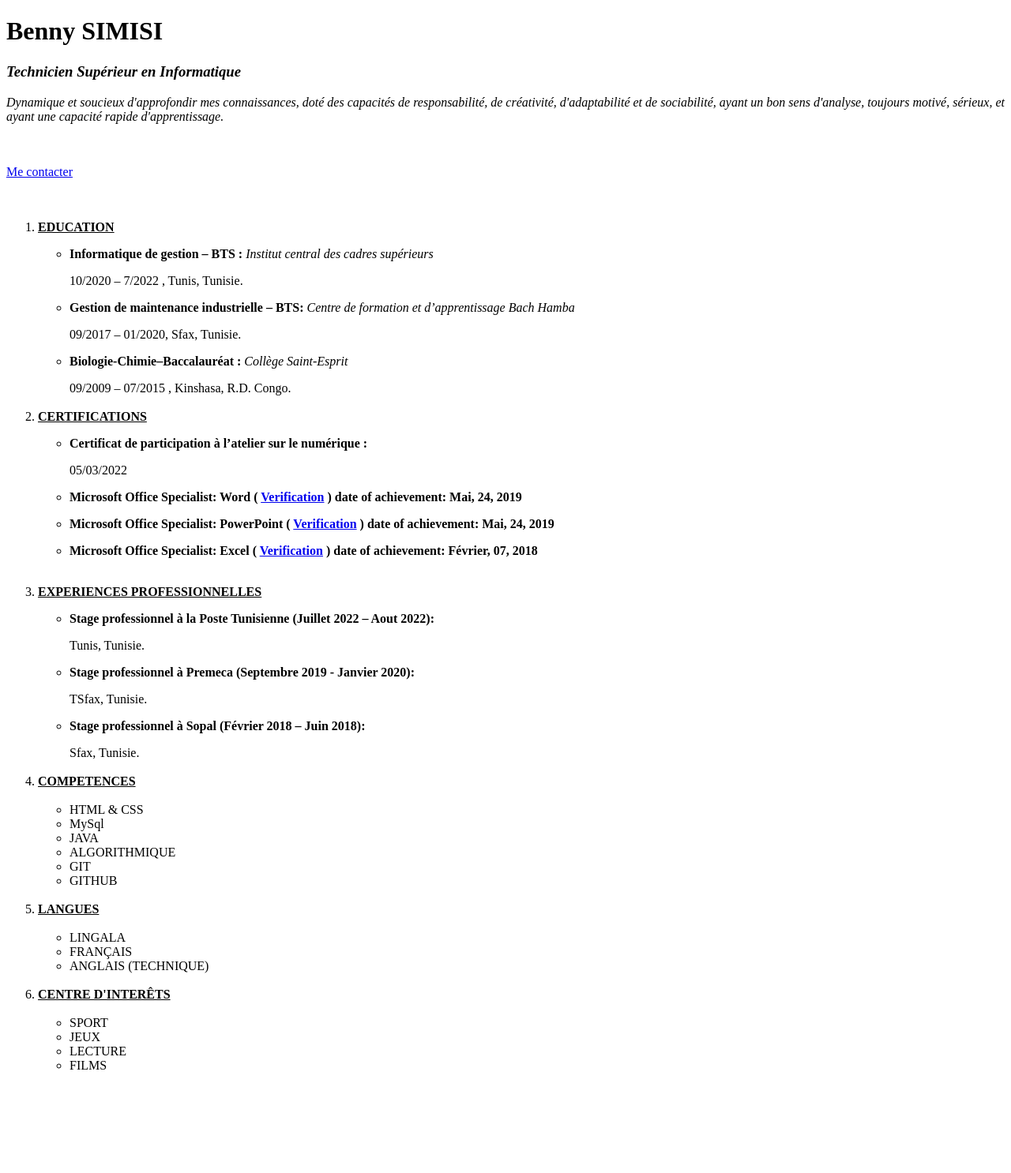
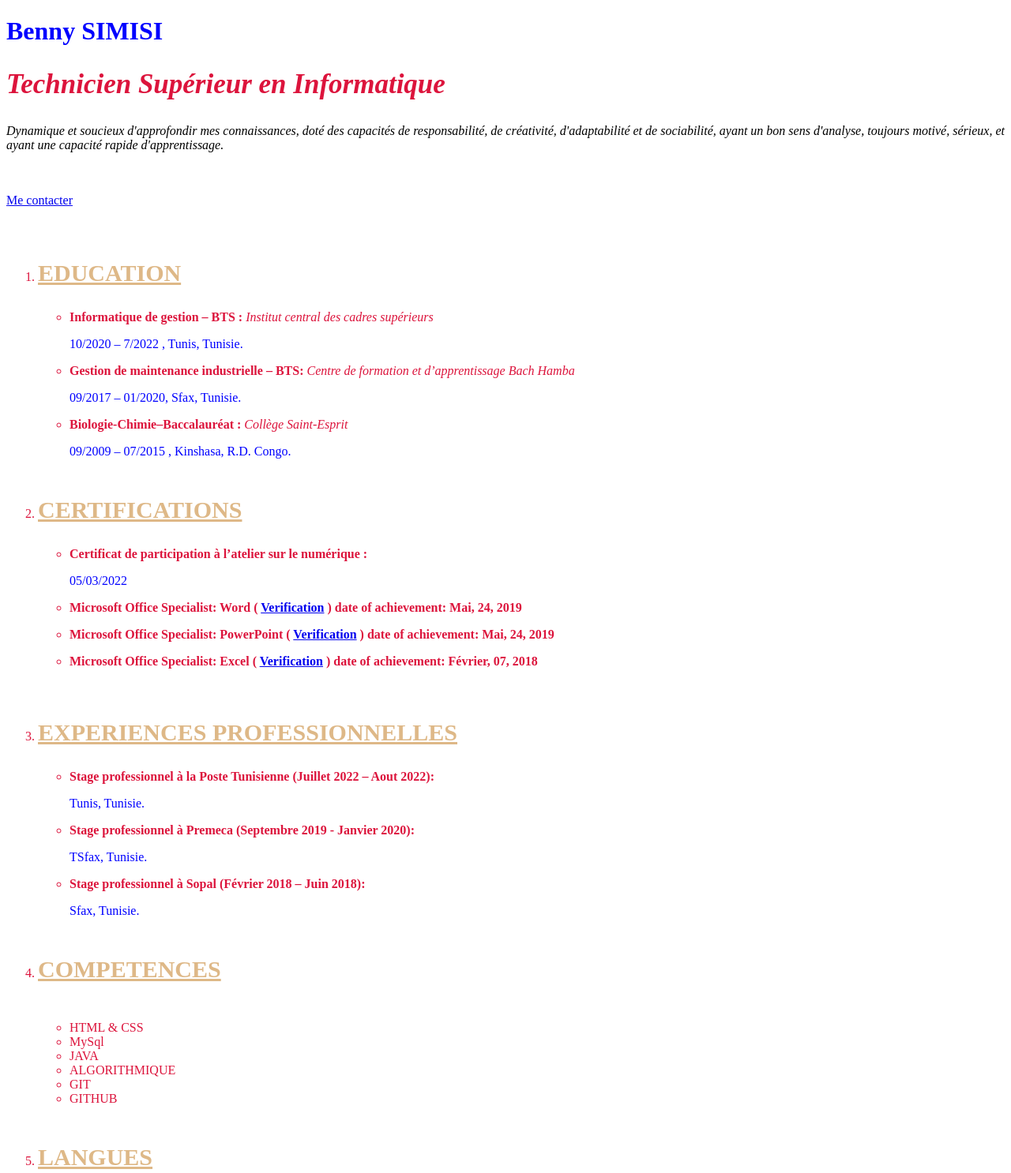
Before and after one commit to Bennysms/TP-CV, a plain HTML site: page index.html in a window 1280 px wide. Shown: the top 1486 px of the page at 79% size. Before the commit the page ends 1393 px from the top, so only its background shows below. Drawn offline with Linux system fonts and the light colour scheme.

Commit message:
Finition du css

```diff
--- a/color.css
+++ b/color.css
@@ -1,4 +1,19 @@
+li{
+    color: crimson;
+}
+li span{
+    color: blue;
+}
 h2{
     color: crimson;
-    font-size: 40px;
+    font-size: 35px;
 }
+h1{
+    color: blue;
+}
+h3{
+    text-decoration: underline;
+    text-decoration-color: burlywood;
+    color: burlywood;
+    font-size: 30px;
+}
--- a/index.html
+++ b/index.html
@@ -9,12 +9,12 @@
 </head>
 <body>
     <h1>Benny SIMISI</h1>
-    <h3><em>Technicien Supérieur en Informatique</h3>
+    <h2><em>Technicien Supérieur en Informatique</h2>
     <p>Dynamique et soucieux d'approfondir mes connaissances, doté des capacités de responsabilité, de créativité, d'adaptabilité et de sociabilité, ayant un bon sens d'analyse, toujours motivé, sérieux, et ayant une capacité rapide d'apprentissage.</em></p><br><br>
     <a href="contact.html">Me contacter</a><br><br><br>
 
     <ol>
-        <li><strong><u>EDUCATION</u></strong>
+        <li><h3>EDUCATION</h3>
             <ul>
                 <li>
                     <p><strong>Informatique de gestion – BTS :</strong> <em>Institut central des cadres supérieurs</em></p>
@@ -31,7 +31,7 @@
 
             </ul>
         </li><br>
-        <li><strong><u>CERTIFICATIONS</u></strong>
+        <li><h3>CERTIFICATIONS</h3>
             <ul>
                 <li>
                     <p><strong>Certificat de participation à l’atelier sur le numérique :</strong></p>
@@ -50,7 +50,7 @@
 
             </ul>
         </li><br>
-        <li><strong><u>EXPERIENCES PROFESSIONNELLES</u></strong>
+        <li><h3>EXPERIENCES PROFESSIONNELLES</h3>
             <ul>
                 <li>
                     <p><strong>Stage professionnel à la Poste Tunisienne (Juillet 2022 – Aout 2022):</strong></p>
@@ -66,7 +66,7 @@
                 </li>
             </ul>
         </li><br>
-        <li><strong><u>COMPETENCES</u></strong>
+        <li><h3>COMPETENCES</h3>
             <ul><br>
                 <li>
                     HTML & CSS
@@ -89,7 +89,7 @@
 
             </ul>
         </li><br>
-        <li><strong><u>LANGUES</u></strong>
+        <li><h3>LANGUES</h3>
             <ul><br>
                 <li>
                     LINGALA
@@ -103,7 +103,7 @@
 
             </ul>
         </li><br>
-        <li><strong><u>CENTRE D'INTERÊTS</u></strong>
+        <li><h3>CENTRE D'INTERÊTS</h3>
             <ul><br>
                 <li>
                     SPORT
```
Also changed, not shown: contact.html (+1 -0 lines).
